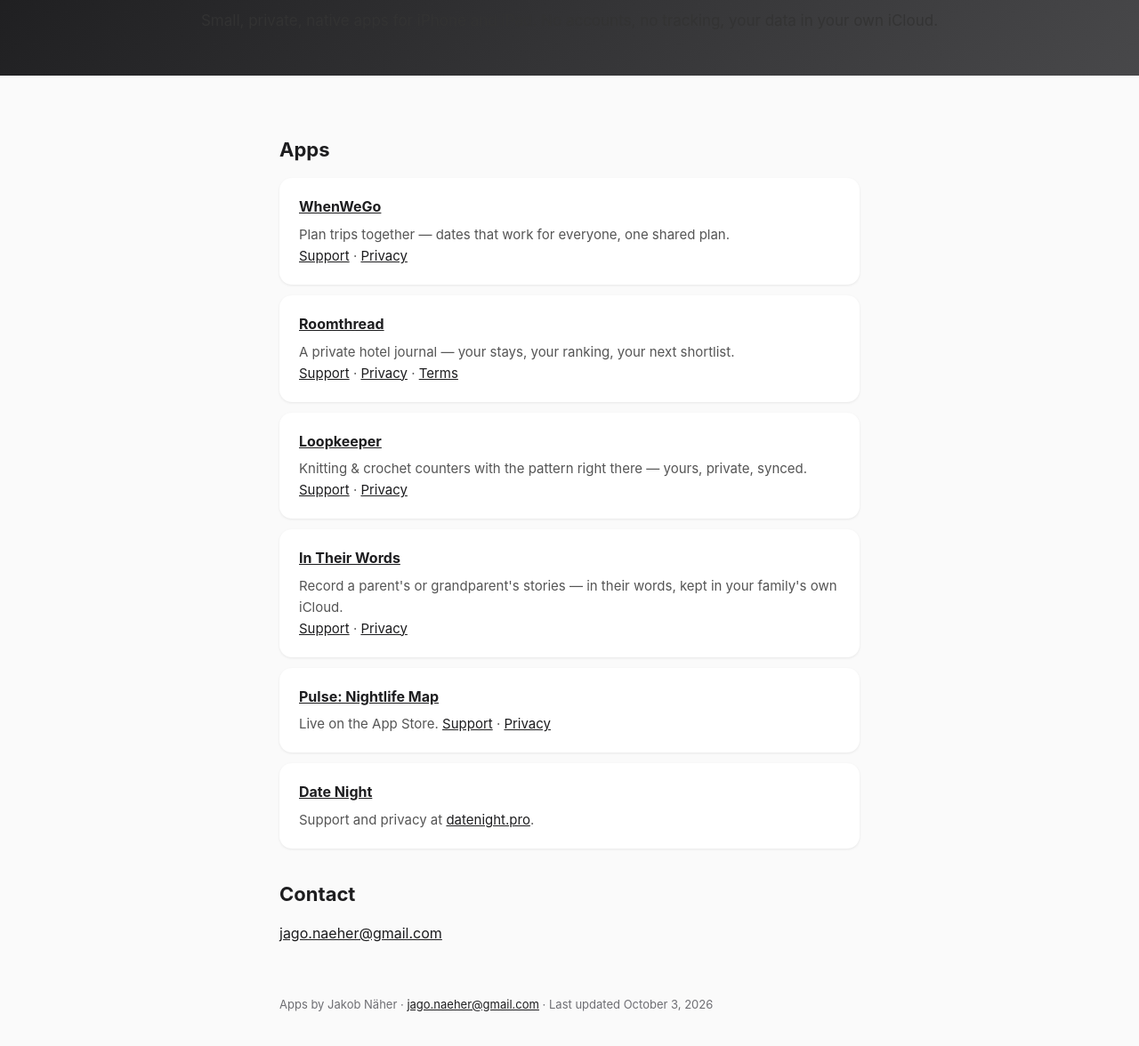
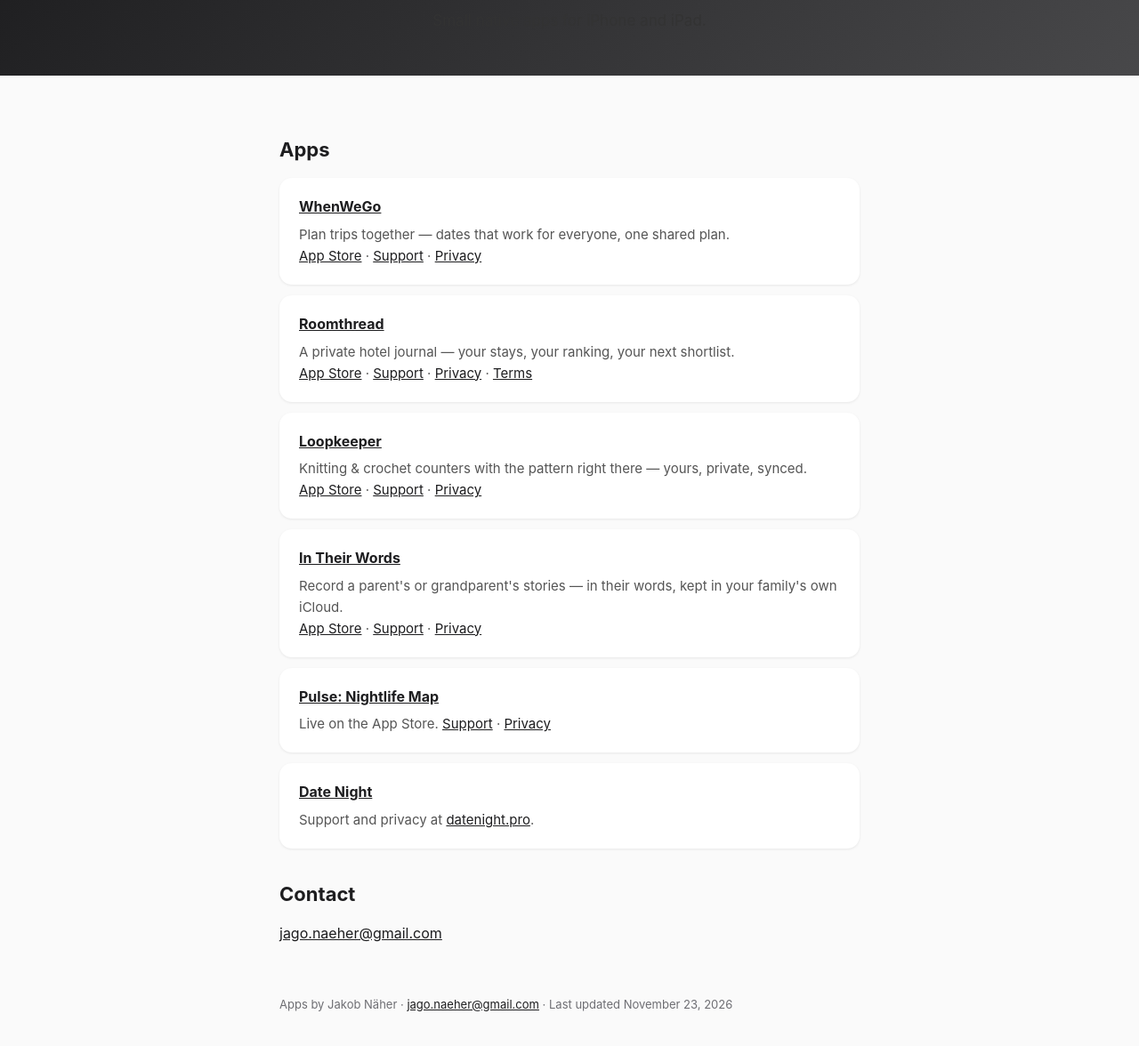
Before and after one commit to jakobnaeher/jakobnaeher.github.io, a plain HTML site: page index.html in a window 1280 px wide. Shown: the part 92-1268 px from the top of the page at 89% size. Drawn offline with Linux system fonts and the light colour scheme.

Commit message:
Add App Store links for the live apps; neutral site tagline
Co-Authored-By: Claude Fable 5.2 <noreply@anthropic.com>

```diff
--- a/index.html
+++ b/index.html
@@ -31,18 +31,18 @@ th { color:#6e6e73; font-weight:600; font-size:13px; text-transform:uppercase; l
 </style>
 </head>
 <body>
-<div class="header"><h1>Apps by Jakob Näher</h1><p>Small, private, native apps for iPhone and iPad. No accounts, no tracking, your data in your own iCloud.</p></div>
+<div class="header"><h1>Apps by Jakob Näher</h1><p>Small native apps for iPhone and iPad.</p></div>
 <div class="container">
 <div class="nav"></div>
 
 <h2>Apps</h2>
-<div class="card"><h3><a href="/apps/convene/">WhenWeGo</a></h3><p>Plan trips together — dates that work for everyone, one shared plan.</p><p class="muted"><a href="/apps/convene/">Support</a> · <a href="/apps/convene/privacy/">Privacy</a></p></div><div class="card"><h3><a href="/apps/roomthread/">Roomthread</a></h3><p>A private hotel journal — your stays, your ranking, your next shortlist.</p><p class="muted"><a href="/apps/roomthread/">Support</a> · <a href="/apps/roomthread/privacy/">Privacy</a> · <a href="/apps/roomthread/terms/">Terms</a></p></div><div class="card"><h3><a href="/apps/rows/">Loopkeeper</a></h3><p>Knitting &amp; crochet counters with the pattern right there — yours, private, synced.</p><p class="muted"><a href="/apps/rows/">Support</a> · <a href="/apps/rows/privacy/">Privacy</a></p></div><div class="card"><h3><a href="/apps/kept/">In Their Words</a></h3><p>Record a parent&#x27;s or grandparent&#x27;s stories — in their words, kept in your family&#x27;s own iCloud.</p><p class="muted"><a href="/apps/kept/">Support</a> · <a href="/apps/kept/privacy/">Privacy</a></p></div>
+<div class="card"><h3><a href="/apps/convene/">WhenWeGo</a></h3><p>Plan trips together — dates that work for everyone, one shared plan.</p><p class="muted"><a href="https://apps.apple.com/us/app/whenwego-group-trip-planner/id6819045048">App Store</a> · <a href="/apps/convene/">Support</a> · <a href="/apps/convene/privacy/">Privacy</a></p></div><div class="card"><h3><a href="/apps/roomthread/">Roomthread</a></h3><p>A private hotel journal — your stays, your ranking, your next shortlist.</p><p class="muted"><a href="https://apps.apple.com/us/app/roomthread/id6825005842">App Store</a> · <a href="/apps/roomthread/">Support</a> · <a href="/apps/roomthread/privacy/">Privacy</a> · <a href="/apps/roomthread/terms/">Terms</a></p></div><div class="card"><h3><a href="/apps/rows/">Loopkeeper</a></h3><p>Knitting &amp; crochet counters with the pattern right there — yours, private, synced.</p><p class="muted"><a href="https://apps.apple.com/us/app/loopkeeper-knit-crochet/id6819048757">App Store</a> · <a href="/apps/rows/">Support</a> · <a href="/apps/rows/privacy/">Privacy</a></p></div><div class="card"><h3><a href="/apps/kept/">In Their Words</a></h3><p>Record a parent&#x27;s or grandparent&#x27;s stories — in their words, kept in your family&#x27;s own iCloud.</p><p class="muted"><a href="https://apps.apple.com/us/app/in-their-words-family-stories/id6819048828">App Store</a> · <a href="/apps/kept/">Support</a> · <a href="/apps/kept/privacy/">Privacy</a></p></div>
 <div class="card"><h3><a href="https://apps.apple.com/us/app/pulse-nightlife-map/id6785332228">Pulse: Nightlife Map</a></h3><p>Live on the App Store. <a href="https://tjttegowqnsyvnqzbyqr.supabase.co/functions/v1/legal/support">Support</a> · <a href="https://tjttegowqnsyvnqzbyqr.supabase.co/functions/v1/legal/privacy">Privacy</a></p></div>
 <div class="card"><h3><a href="https://datenight.pro">Date Night</a></h3><p>Support and privacy at <a href="https://datenight.pro">datenight.pro</a>.</p></div>
 <h2>Contact</h2>
 <p><a href="mailto:jago.naeher@gmail.com">jago.naeher@gmail.com</a></p>
 
 </div>
-<footer>Apps by Jakob Näher · <a href="mailto:jago.naeher@gmail.com">jago.naeher@gmail.com</a> · Last updated October 3, 2026</footer>
+<footer>Apps by Jakob Näher · <a href="mailto:jago.naeher@gmail.com">jago.naeher@gmail.com</a> · Last updated November 23, 2026</footer>
 </body>
 </html>
```
Also changed, not shown: apps/roomthread/index.html (+1 -0 lines).
